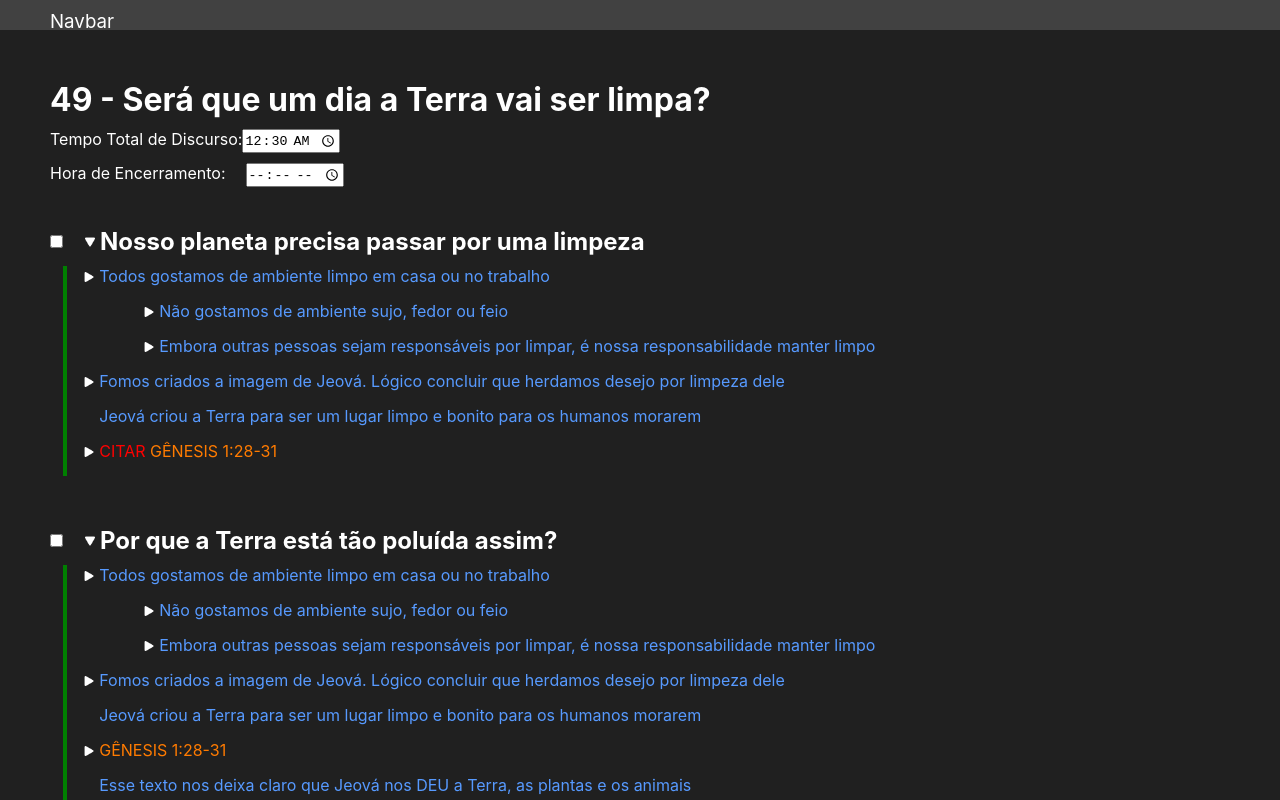
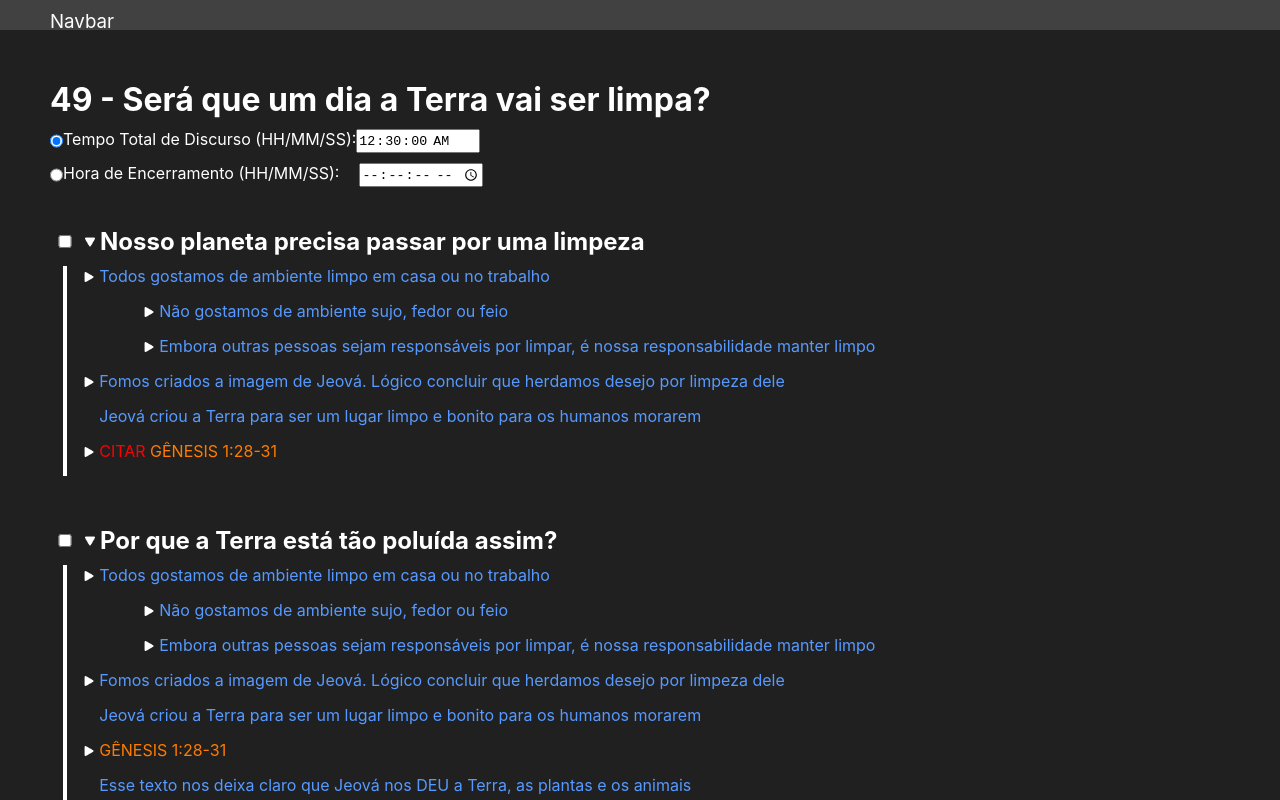
Before and after one commit to juninholiveira/esboco, a React (Create React App) app: page / in a window 1280 px wide. Shown: the top 800 px of the page. Built offline with nearby package versions, Linux system fonts and the light colour scheme.

Commit message:
Simplification of components

```diff
--- a/src/components/MainContent.js
+++ b/src/components/MainContent.js
@@ -2,56 +2,36 @@ import React from "react"
 import "./MainContent.css"
 import Section from "./Section"
 import data from "../data.js"
-
-function convert(time) {
-    const totalHours = Math.floor(time / 3600)
-    console.log("Total Hours: " + totalHours);
-
-    const totalMinutes = Math.floor((time - (totalHours * 3600)) / 60)
-    console.log("Total Minutes: " + totalMinutes);
-
-    const totalSeconds = time % 60
-    console.log("Total Seconds: " + totalSeconds);
-
-    const aditionalHourCharacter = totalHours < 10 ? "0" : ""
-    const aditionalMinuteCharacter = totalMinutes < 10 ? "0" : ""
-    const aditionalSecondCharacter = totalSeconds < 10 ? "0" : ""
-
-    return `${aditionalHourCharacter}${totalHours}:${aditionalMinuteCharacter}${totalMinutes}:${aditionalSecondCharacter}${totalSeconds}`
-}
+import { convertSecondsToTimeObject } from "../utils"
 
 export default function MainContent () {
 
     let totalTime = 0
 
-    const currentDate = new Date()
-    const currentHour = currentDate.getHours()
-    const currentMinute = currentDate.getMinutes()
-    const currentSecond = currentDate.getSeconds()
-    //console.log(`Hour: ${currentHour} - Minute: ${currentMinute} - Second: ${currentSecond}`);
-
     //Get all the sections on the data json and create a section component for each
     const sections = data.sections.map (x => {
-
+        //Add all section times to find the totalTime
         totalTime += x.time
-
         return (
             <Section key={x.id} {...x} />
         )
     })
 
+    const totalTimeObj = convertSecondsToTimeObject(totalTime)
 
 
     return (
         <div className="maincontent-container">
             <h1 className="maincontent-title">{data.title}</h1>
             <div className="maincontent-time">
-                <p>Tempo Total de Discurso:</p>
-                <input className="maincontent-totaltime-timepicker" type="time" value={convert(totalTime)}/>
+                <input type="radio" name="timeType" id="radioTimeType1" checked/>
+                <p>Tempo Total de Discurso (HH/MM/SS):</p>
+                <input className="maincontent-totaltime-timepicker" type="time" step="1" readOnly={true} value={`${totalTimeObj.hours}:${totalTimeObj.minutes}:${totalTimeObj.seconds}`}/>
             </div>
             <div className="maincontent-ending">
-                <p>Hora de Encerramento:</p>
-                <input className="maincontent-ending-timepicker" type="time"/>
+                <input type="radio" name="timeType" id="radioTimeType2"/>
+                <p>Hora de Encerramento (HH/MM/SS):</p>
+                <input className="maincontent-ending-timepicker" type="time" step="1"/>
             </div>
             {sections}
         </div>
--- a/src/components/Section.css
+++ b/src/components/Section.css
@@ -11,3 +11,16 @@
 .section-title > h2 {
     text-align: left;
 }
+
+.section-content {
+    display: flex;
+}
+
+.section-topics {
+    width: 100%;
+}
+
+.section-checkbox {
+    width: 30px;
+    height: auto;
+}
--- a/src/components/Section.js
+++ b/src/components/Section.js
@@ -1,26 +1,52 @@
 import React, { useState } from "react"
 import "./Section.css"
-import SectionContent from "./SectionContent"
 import ArrowButton from "./ArrowButton"
-import StartingCheckbox from "./StartingCheckbox"
-
+import SectionColorBar from "./SectionColorBar"
+import SectionTopic from "./SectionTopic"
 
 export default function Section (props) {
 
+    //To hide or show the content of this section
     const [isSectionContentShown, setIsContentShown] = useState(true)
-
     function toggleSectionContent(){
         setIsContentShown(prev => !prev)
     }
 
+    //Get all the topics inside the section props received and add a SectionTopic component for each
+    const topics = props.topics.map(x => {
+        return (
+            <SectionTopic key={x.id} {...x} />
+        )
+    })
+
+    //Checkbox click
+    const [isCheckboxClicked, setIsCheckboxClicked] = useState(false)
+    function handleChange(){
+        setIsCheckboxClicked(true)
+    }
+
     return (
         <div className="section-container">
+
             <div className="section-title">
-                <StartingCheckbox />
+
+                <input className="section-checkbox" type="checkbox" onChange={handleChange} disabled={isCheckboxClicked}></input>
+
                 <ArrowButton handleClick={toggleSectionContent} isActivated={isSectionContentShown} hasHiddentext="true"/>
+
                 <h2>{props.title}</h2>
+
             </div>
-            {isSectionContentShown && <SectionContent {...props}/>}
+
+            {isSectionContentShown &&
+                <div className="section-content">
+                    <SectionColorBar offsetTime={0}/>
+                    <div className="section-topics">
+                        {topics}
+                    </div>
+                </div>
+            }
+
         </div>
     )
 }
--- a/src/components/SectionColorBar.css
+++ b/src/components/SectionColorBar.css
@@ -3,7 +3,7 @@
 }
 
 .bar {
-    background-color: green;
+    background-color: #525252;
     width: 4px;
     margin: auto;
     height: 100%;
--- a/src/components/SectionColorBar.js
+++ b/src/components/SectionColorBar.js
@@ -1,11 +1,34 @@
 import React from "react"
 import "./SectionColorBar.css"
 
-export default function SectionColorBar () {
+export default function SectionColorBar (props) {
+
+    let color
+    switch(props.offsetTime){
+        case -2:
+            color = "#ff0000"
+            break
+        case -1:
+            color = "#ffd500"
+            break
+        case 0:
+            color = "#ffffff"
+            break
+        case 1:
+            color = "#0dff00"
+            break
+        case 2:
+            color = "#ff00c3"
+            break
+        default:
+            color = "#ffffff"
+    }
+    const styles = { backgroundColor: color }
+
     return (
         <>
             <div className="section-colorbar">
-                <div className="bar"></div>
+                <div className="bar" style={styles}></div>
             </div>
         </>
     )
--- a/src/components/SectionContent.css
+++ /dev/null
@@ -1,7 +0,0 @@
-.section-content {
-    display: flex;
-}
-
-.section-topics {
-    width: 100%;
-}
--- a/src/components/SectionContent.js
+++ /dev/null
@@ -1,23 +0,0 @@
-import React from "react"
-import "./SectionContent.css"
-import SectionColorBar from "./SectionColorBar"
-import SectionTopic from "./SectionTopic"
-
-export default function SectionContent (props) {
-
-    //Get all the topics inside the section props received and add a SectionTopic component for each
-    const topics = props.topics.map(x => {
-        return (
-            <SectionTopic key={x.id} {...x} />
-        )
-    })
-
-    return (
-        <div className="section-content">
-            <SectionColorBar />
-            <div className="section-topics">
-                {topics}
-            </div>
-        </div>
-    )
-}
--- a/src/components/StartingCheckbox.css
+++ /dev/null
@@ -1,4 +0,0 @@
-.startingcheckbox {
-    width: 30px;
-    height: auto;
-}
--- a/src/components/StartingCheckbox.js
+++ /dev/null
@@ -1,10 +0,0 @@
-import React from "react"
-import "./StartingCheckbox.css"
-
-export default function StartingCheckbox () {
-    return (
-        <div className="startingcheckbox">
-            <input className="input-checkbox" type="checkbox"></input>
-        </div>
-    )
-}
--- a/src/utils.js
+++ b/src/utils.js
@@ -1,3 +1,34 @@
-export function convertSecondsToTimeString(seconds) {
+//Receive an amount of seconds (Number)
+//and convert it to an Javascript Object
+//containing 3 items: hours, minutes and seconds
+//in a string format, always with no less than 2 digits
+export function convertSecondsToTimeObject(time) {
+
+    const totalHours = Math.floor(time / 3600)
+    const totalMinutes = Math.floor((time - (totalHours * 3600)) / 60)
+    const totalSeconds = time % 60
+
+    return {
+        hours: `${totalHours < 10 ? "0" : ""}${totalHours}`,
+        minutes: `${totalMinutes < 10 ? "0" : ""}${totalMinutes}`,
+        seconds: `${totalSeconds < 10 ? "0" : ""}${totalSeconds}`
+    }
+}
+
+//Gets the current time
+//and returns a Javascript Object
+//containing 3 items: hours, minutes and seconds
+export function getCurrentTimeObject(){
+
+    const currentDate = new Date()
+
+    return {
+        hours: currentDate.getHours(),
+        minutes: currentDate.getMinutes(),
+        seconds: currentDate.getSeconds()
+    }
+}
+
+export function getRemainingTime(){
 
 }
```
